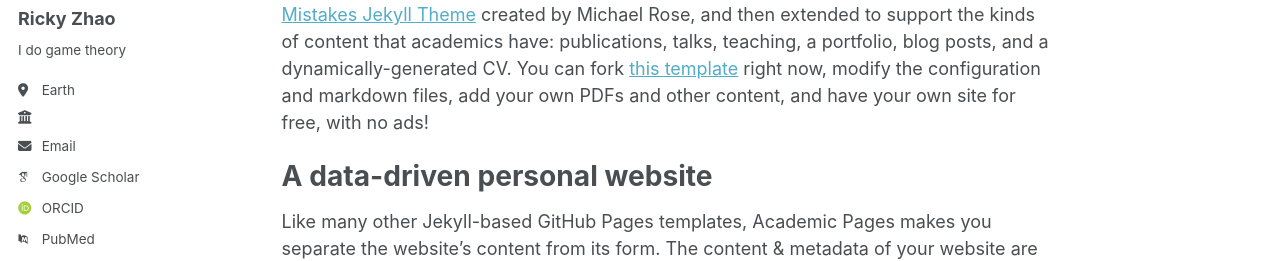
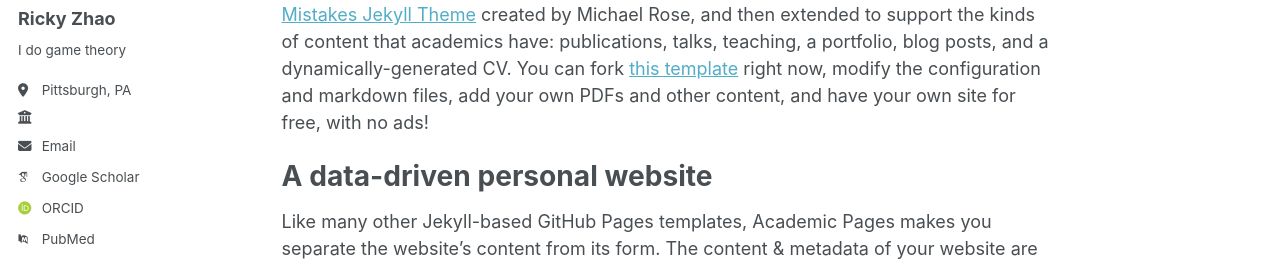
Before and after one commit to zhongxia-zhao/rzhao.github.io, a Jekyll site: the page built from _pages/about.md, in a window 1280 px wide. Shown: the part 276-537 px from the top of the page. Built offline with Jekyll 4.4.1, drawn with Linux system fonts in a browser that asks for light colours; some web fonts are replaced.

Commit message:
Update _config.yml

```diff
--- a/_config.yml
+++ b/_config.yml
@@ -26,7 +26,7 @@ author:
   name             : "Ricky Zhao"
   pronouns         : # example: ""
   bio              : "I do game theory"
-  location         : "Earth"
+  location         : "Pittsburgh, PA"
   employer         : ""
   uri              : # URL
   email            : "none@example.org"
```
